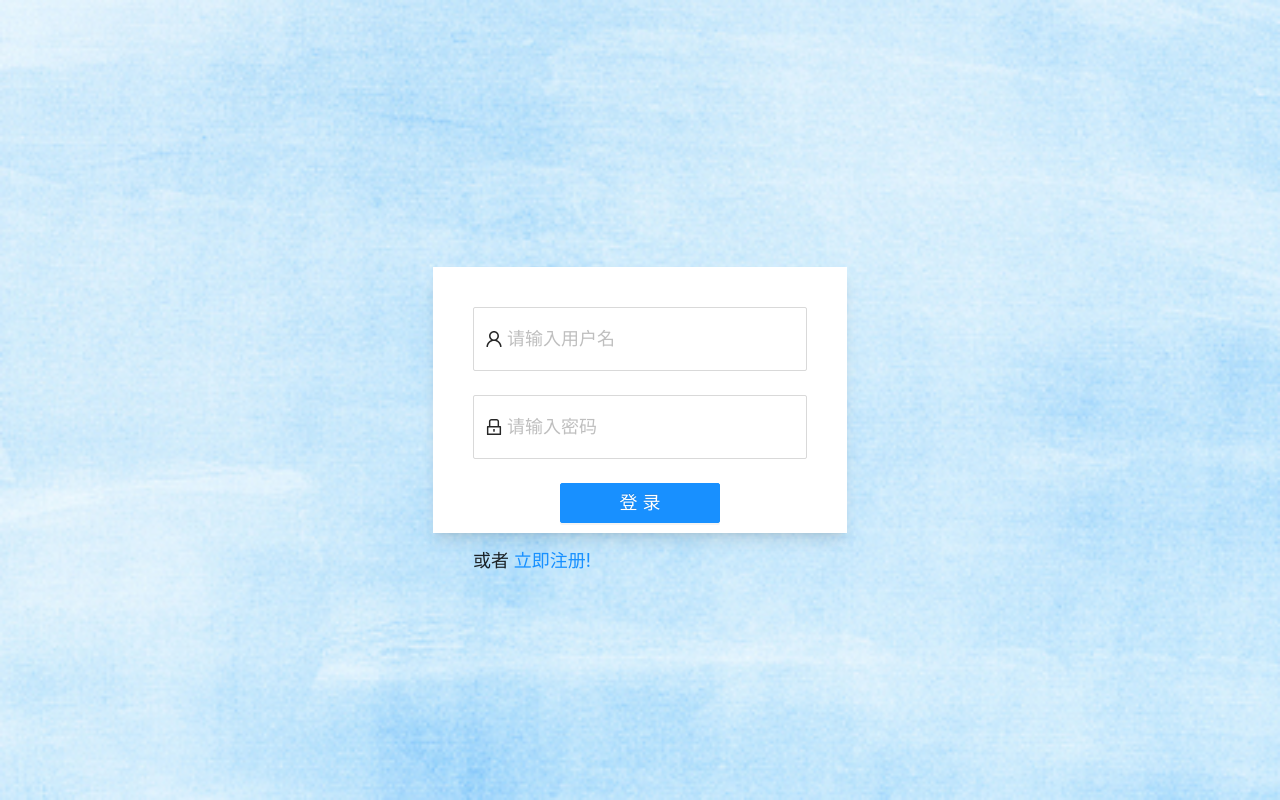
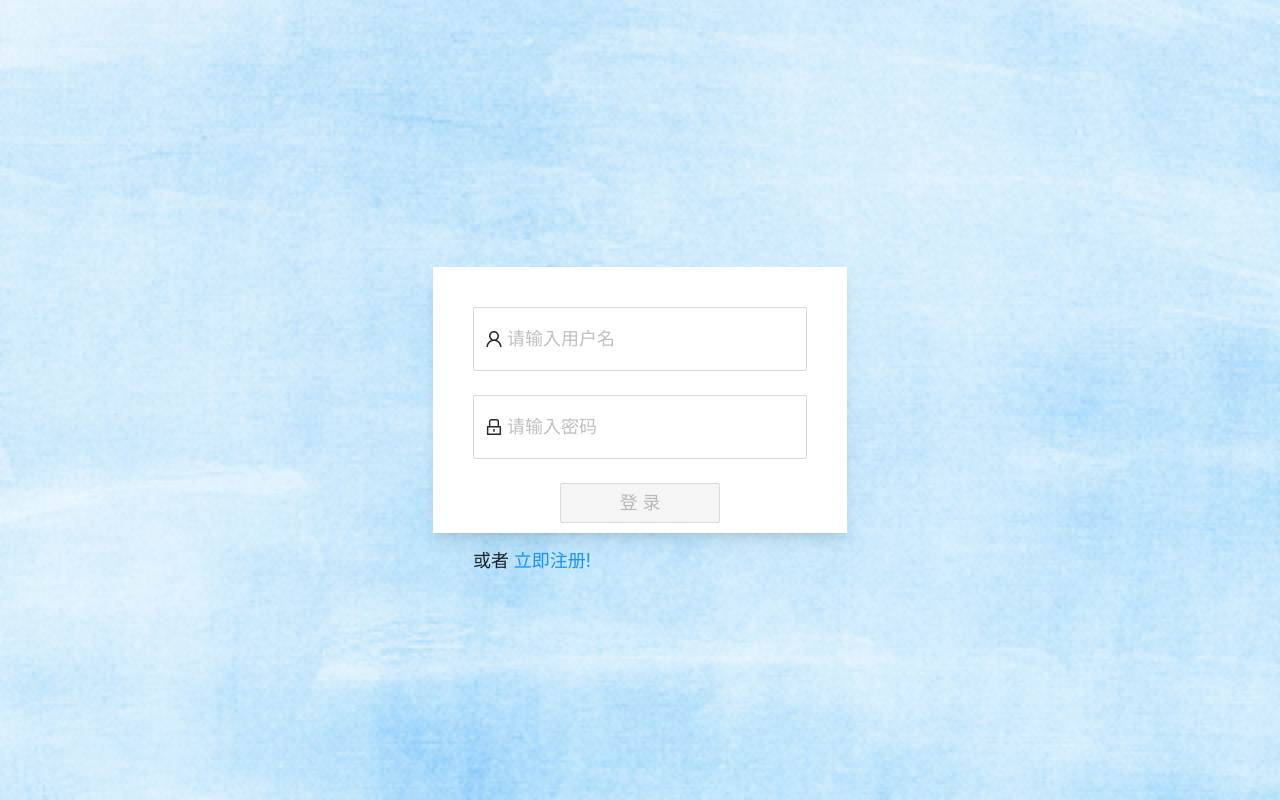
Before and after one commit to chliyang/my-app2, a React (Create React App) app: page /example/login in a window 1280 px wide. Built offline with nearby package versions, Linux system fonts and the light colour scheme.

Commit message:
feat: submit button disabled when form validate failed

```diff
--- a/src/components/login-register-form.tsx
+++ b/src/components/login-register-form.tsx
@@ -1,4 +1,4 @@
-import React, { useState } from "react";
+import React, { useEffect, useState } from "react";
 import { Button, Form, Input } from "antd";
 import {
   LockOutlined,
@@ -120,8 +120,17 @@ const LoginRegisterForm: React.FC<ILoginRegisterFormProps> = ({
       }))
     }
   ];
+
+  const [form] = Form.useForm();
+  const [, forceUpdate] = useState({});
+
+  useEffect(() => {
+    forceUpdate({});
+  }, []);
+
   return (
     <Form
+      form={form}
       name="login-register-form"
       onFinish={() => handleSubmit(submitData)}
     >
@@ -148,23 +157,27 @@ const LoginRegisterForm: React.FC<ILoginRegisterFormProps> = ({
           />
         </Form.Item>
       ))}
-      <Form.Item className="text-center">
-        <Button
+      <Form.Item shouldUpdate className="text-center">
+        {() => (<Button
           data-testid="submit-button"
           type="primary"
           htmlType="submit"
           className="login-form-button w-40 h-10 text-lg"
+          disabled={
+            !form.isFieldsTouched(true) ||
+            !!form.getFieldsError().filter(({ errors }) => errors.length).length
+          }
         >
           {isLogin
             ? "登 录"
             : "立即注册"}
-        </Button>
-        {loadingMessage === "" && isLogin && (
-          <div className="text-lg mt-6 text-left">
-            或者 <a href="/register">立即注册!</a>
-          </div>
-        )}
+        </Button>)}
       </Form.Item>
+      {loadingMessage === "" && isLogin && (
+        <div className="text-lg mt-6 text-left">
+          或者 <a href="/register">立即注册!</a>
+        </div>
+      )}
       <div className="text-lg text-blue-500 -mt-2">{loadingMessage}</div>
     </Form>
   );
```
Also changed, not shown: 1 other file (tests, documents, lock files or other folders).
